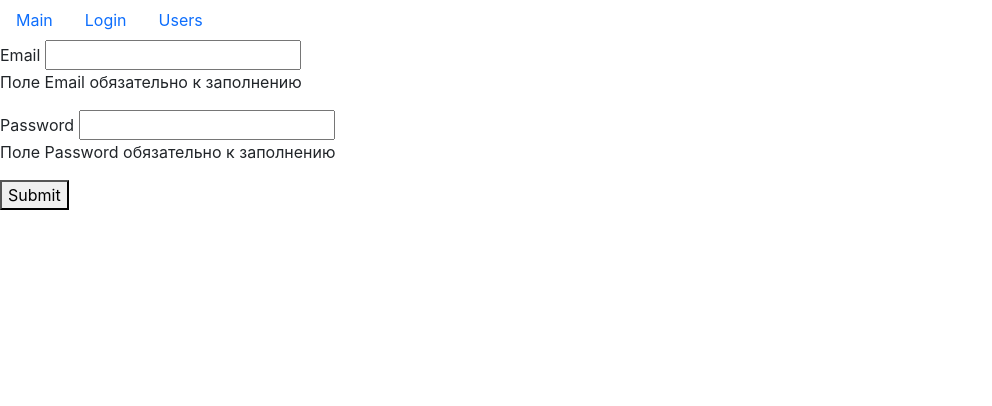
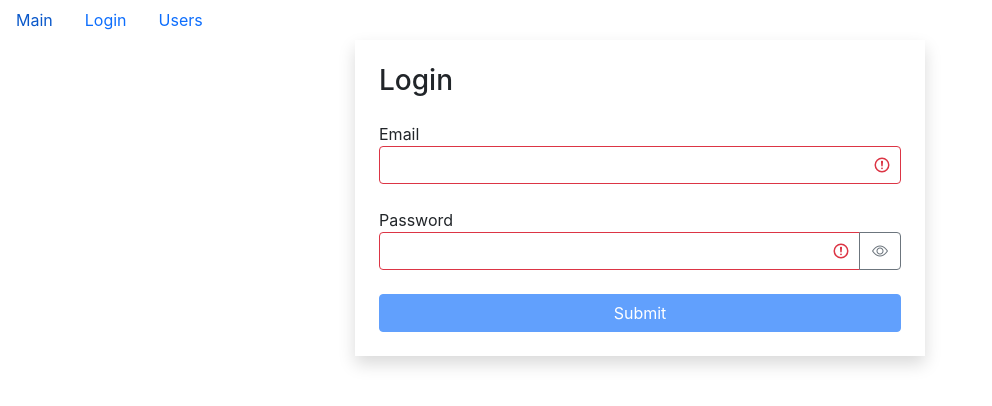
Before and after one commit to YuriyMtrofanov/Fast-company, a React (Create React App) app in the folder fast-company/: page /login in a window 1280 px wide. Shown: the top 406 px of the page, without its empty margins (0-992 px from the left). Built offline with nearby package versions, Linux system fonts and the light colour scheme.

Commit message:
Implemented validation of an input forms

```diff
--- a/fast-company/src/components/textField.jsx
+++ b/fast-company/src/components/textField.jsx
@@ -1,4 +1,4 @@
-import React from "react";
+import React, { useState } from "react";
 import PropTypes from "prop-types";
 
 const TextField = ({
@@ -9,18 +9,41 @@ const TextField = ({
     onChange,
     error
 }) => {
+    const [showPassword, setShowPassword] = useState();
+
+    const changeShowPassword = () => {
+        setShowPassword(prevState => !prevState);
+    };
+
+    const getInputClasses = () => {
+        return "form-control" + (error ? " is-invalid" : "");
+    };
+
     return (
-        <div>
-            <label htmlFor={name}>{ title }</label>{" "}
+        <div className="mb-4">
+            <label htmlFor={name}>{ title }</label>
+            <div className="input-group">
                 <input
-                type = {type}
+                    type = {showPassword ? "text" : type} // Если showPassword = true, то type="text" если false, то type = параметру, передаваемому с props
                     id = {name}
                     name = {name}
                     value = {value} // Ключ к обоъекту с вводимыми данными "inputData.email" ("event.target.name):  "event.target.value"
                     onChange = {onChange}
+                    className = {getInputClasses()}
+                    // className = "form-control is-invalid"
                 />
+                {type === "password" && ( // кнопка отобразается только если передаваемый с props атрибут type равен "password"
+                    <button
+                        className ="btn btn-outline-secondary"
+                        type = "button"
+                        onClick = {changeShowPassword}
+                    >
+                        <i className = {"bi bi-eye" + (showPassword ? "-slash" : "")}></i>
+                    </button>
+                )}
+            </div>
             {error &&
-                <p>{error}</p>}
+                <div className="invalid-feedback">{error}</div>}
         </div>
     );
 };
--- a/fast-company/src/layouts/login.jsx
+++ b/fast-company/src/layouts/login.jsx
@@ -27,6 +27,16 @@ const Login = () => {
         password: {
             isRequired: {
                 message: `Поле Password обязательно к заполнению`
+            },
+            isCapitalSymbol: {
+                message: `Password должен содержать заглавные буквы`
+            },
+            isConteinDigit: {
+                message: `Password должен содержать цифры`
+            },
+            min: {
+                message: `Password должен содержать минимум из восьми символов`,
+                value: 8
             }
         }
     };
@@ -54,7 +64,17 @@ const Login = () => {
         console.log(inputData); // т.о. если валидация не увенчалась успехом, то console.log блокируется и информация не выводится в консоль
     };
 
+    // Переменная для управления кнопкой "Submit". Она принимается в себя условие проверки наличия ошибок в
+    // объекте с ошибками "errors = {}". Если нет записей, значит нет и ключей к записям, значит длина массива
+    // в ключами = 0.
+    const isAbled = Object.keys(errors).length === 0;
+    // console.log(isAbled);
+
     return (
+        <div className="container">
+            <div className="row">
+                <div className="col-md-6 offset-md-3 shadow p-4">
+                    <h3 className="mb-4">Login</h3>
                     <form onSubmit = { handleSubmit }>
                         {/* <div>
                             <label htmlFor="email">Email</label>{" "}
@@ -82,8 +102,15 @@ const Login = () => {
                             onChange = {handleChange}
                             error = {errors.password}
                         />
-            <button type="submit">Submit</button>
+                        <button
+                            type="submit"
+                            disabled = {!isAbled} // Кнопка активна при отсутствии ошибок т.е. если isDisabled не существует
+                            className = "btn btn-primary w-100 mx-auto"
+                        >Submit</button>
                     </form>
+                </div>
+            </div>
+        </div>
     );
 };
 
--- a/fast-company/src/utils/validator.js
+++ b/fast-company/src/utils/validator.js
@@ -5,18 +5,37 @@ export function validator(inputData, config) {
         inputDataField, // данные введенные в поле ввода с именем "fieldName"
         config // метод валидации, получаемый из config
     ) {
+        let statusValidate; // Запишем условие валидации в переменную
         switch (validationMethod) {
         case "isRequired":
-            if (inputDataField.trim() === "") return config.message;
+            // if (inputDataField.trim() === "") return config.message;
+            statusValidate = inputDataField.trim() === ""; // запишем условие в переменную statusValidate
             break;
         case "isEmail": {
             const emailRegExp = /^\S+@\S+\.\S+$/g; // Регулярное выражение проверки Email
-            if (!emailRegExp.test(inputDataField)) return config.message;
+            // if (!emailRegExp.test(inputDataField)) return config.message;
+            statusValidate = !emailRegExp.test(inputDataField);
+            break;
+        }
+        case "isCapitalSymbol": {
+            const capitalRegExp = /[A-Z]+/g; // Проверка на наличие заглавных букв
+            statusValidate = !capitalRegExp.test(inputDataField);
+            break;
+        }
+        case "isConteinDigit": {
+            const digitRegExp = /\d+/g; // Проверка на наличие цифр
+            statusValidate = !digitRegExp.test(inputDataField);
+            break;
+        }
+        case "min": {
+            statusValidate = inputDataField.length < config.value; // количество символов вводимой строки д/б больше заданного мин. колл-ва символов
             break;
         }
         default:
             break;
         }
+        if (statusValidate) return config.message; // Если в результате цикла в "statusValidate" записаны данные об ошибке, то
+        // выводим сообщение об ошибке
     };
     for (const fieldName in inputData) {
         for (const validationMethod in config[fieldName]) {
```
Lines whose indentation alone changed are shown as unchanged.
